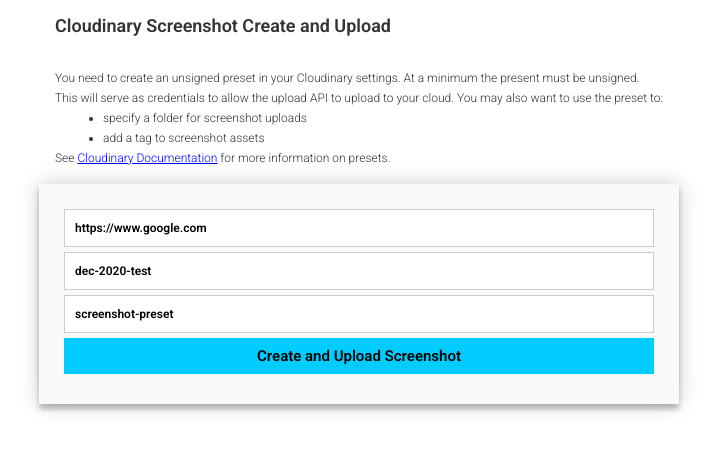
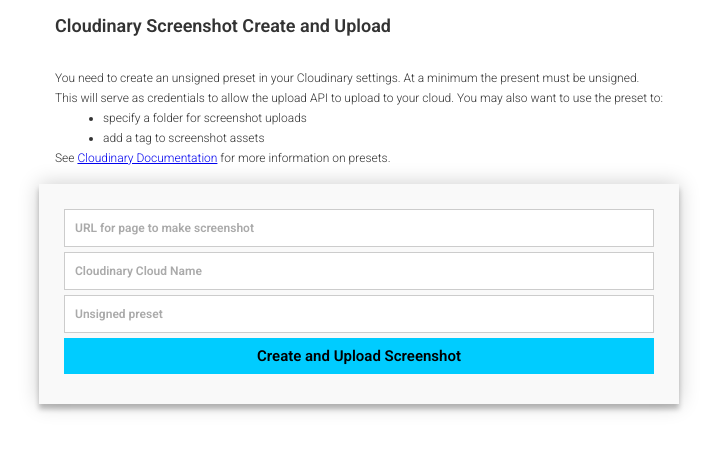
Before and after one commit to rebeccapeltz/cld-screenshot-create-upload, a website: page public/index.html in a window 1280 px wide. Shown: the whole page, without its empty margins (281-998 px from the left). Drawn offline with Linux system fonts and the light colour scheme.

Commit message:
remove data

```diff
--- a/public/index.html
+++ b/public/index.html
@@ -31,14 +31,14 @@
         <div class="container">
             <form id="screenshot-form">
                 <fieldset>
-                    <input type="url" id="url" aria-label="URL" placeholder="URL for page to make screenshot" value="https://www.google.com">
+                    <input type="url" id="url" aria-label="URL" placeholder="URL for page to make screenshot" value="">
                 </fieldset>
                 <fieldset>
                     <input type="text" id="cloudname" aria-label="CloudName" placeholder="Cloudinary Cloud Name"
-                        value="dec-2020-test">
+                        value="">
                 </fieldset>
                 <fieldset>
-                    <input type="text" id="preset" aria-label="preset" placeholder="Unsigned preset" value="screenshot-preset">
+                    <input type="text" id="preset" aria-label="preset" placeholder="Unsigned preset" value="">
                 </fieldset>
                 <fieldset>
                     <button type="submit">Create and Upload Screenshot</button>
```
